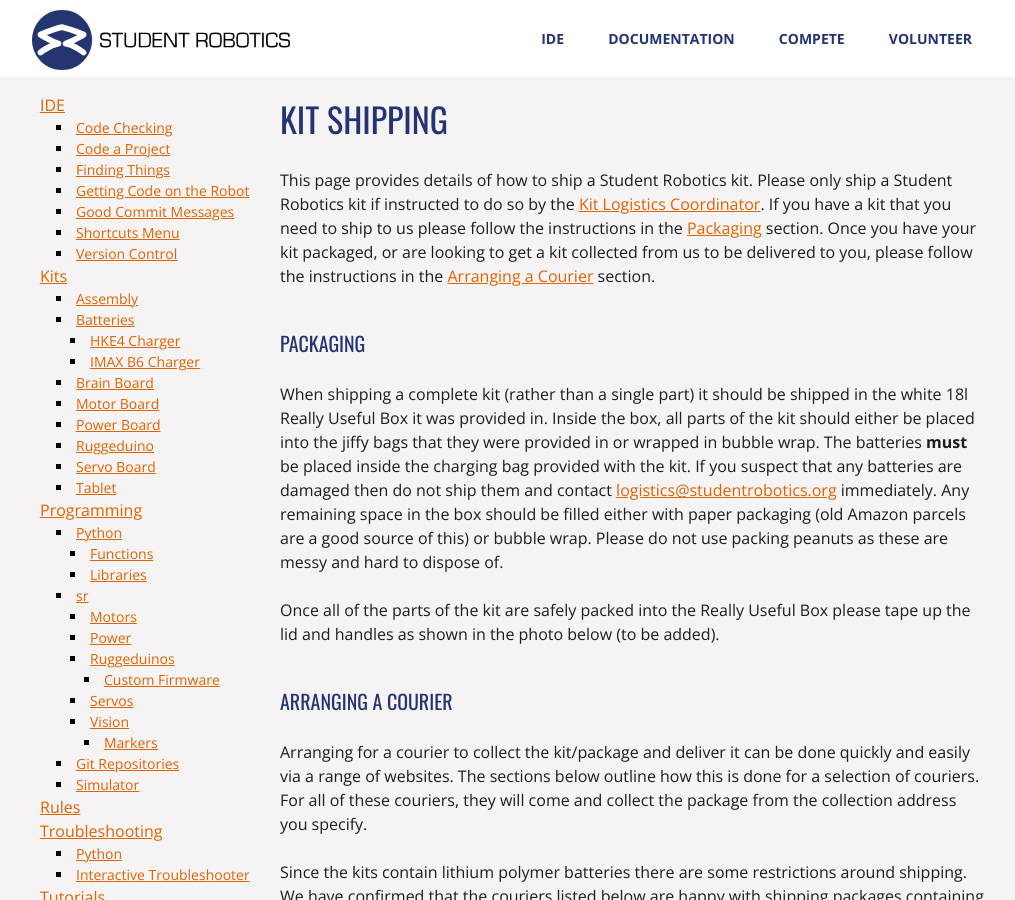
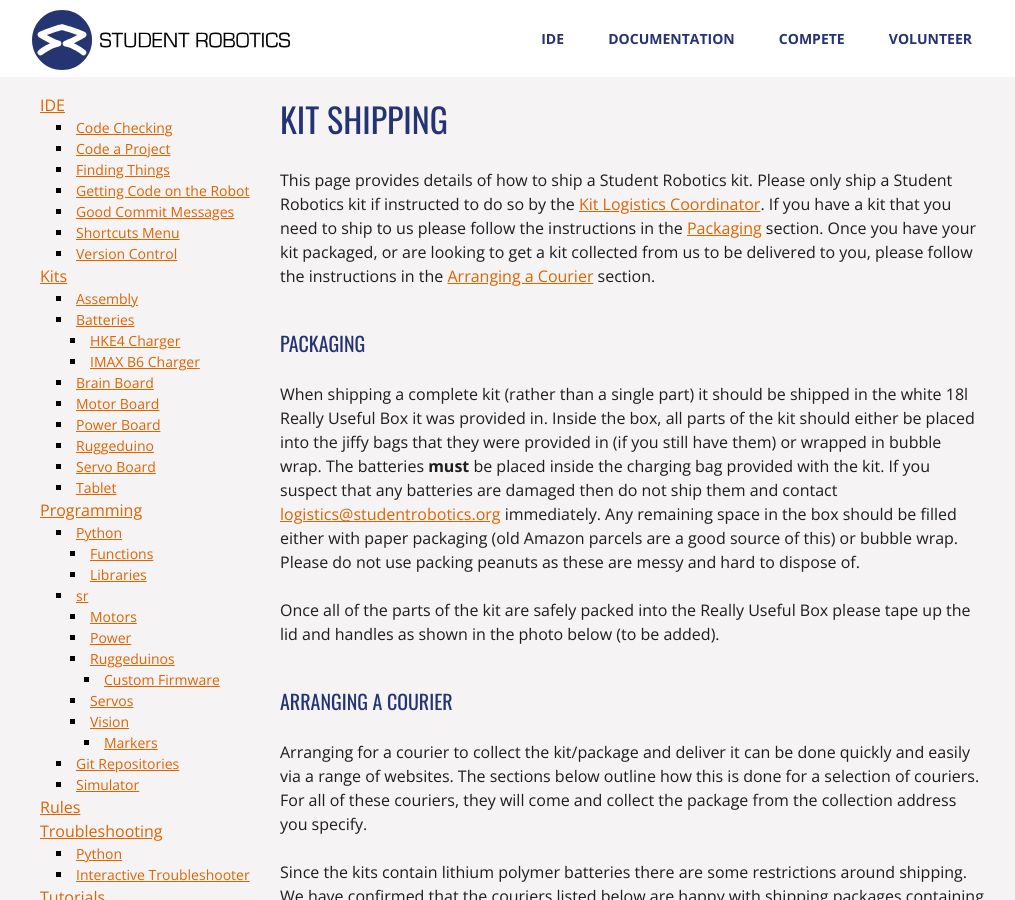
Before and after one commit to srobo/docs, a Jekyll site: the page built from team_admin/kit_shipping.md, in a window 1280 px wide and 900 px high. Shown: the whole window, without its empty margins (128-1143 px from the left). Built offline with Jekyll 4.4.1, drawn with Linux system fonts in a browser that asks for light colours; nearby versions of some CDN libraries; comment, search, counter and statistics services are not loaded.

Commit message:
Make it clear that Jiffy bags are optional
Teams don't need to keep the Jiffy bags that parts of the kit are
originally shipped in. In the return instructions reinforce this so that
they don't worry.

```diff
--- a/team_admin/kit_shipping.md
+++ b/team_admin/kit_shipping.md
@@ -8,7 +8,7 @@
 This page provides details of how to ship a Student Robotics kit. Please only ship a Student Robotics kit if instructed to do so by the [Kit Logistics Coordinator](mailto:logistics@studentrobotics.org). If you have a kit that you need to ship to us please follow the instructions in the [Packaging](#packaging) section. Once you have your kit packaged, or are looking to get a kit collected from us to be delivered to you, please follow the instructions in the [Arranging a Courier](#arranging-a-courier) section.
 
 ## Packaging
-When shipping a complete kit (rather than a single part) it should be shipped in the white 18l Really Useful Box it was provided in. Inside the box, all parts of the kit should either be placed into the jiffy bags that they were provided in or wrapped in bubble wrap. The batteries **must** be placed inside the charging bag provided with the kit. If you suspect that any batteries are damaged then do not ship them and contact <logistics@studentrobotics.org> immediately. Any remaining space in the box should be filled either with paper packaging (old Amazon parcels are a good source of this) or bubble wrap. Please do not use packing peanuts as these are messy and hard to dispose of.
+When shipping a complete kit (rather than a single part) it should be shipped in the white 18l Really Useful Box it was provided in. Inside the box, all parts of the kit should either be placed into the jiffy bags that they were provided in (if you still have them) or wrapped in bubble wrap. The batteries **must** be placed inside the charging bag provided with the kit. If you suspect that any batteries are damaged then do not ship them and contact <logistics@studentrobotics.org> immediately. Any remaining space in the box should be filled either with paper packaging (old Amazon parcels are a good source of this) or bubble wrap. Please do not use packing peanuts as these are messy and hard to dispose of.
 
 Once all of the parts of the kit are safely packed into the Really Useful Box please tape up the lid and handles as shown in the photo below (to be added).
 
```
